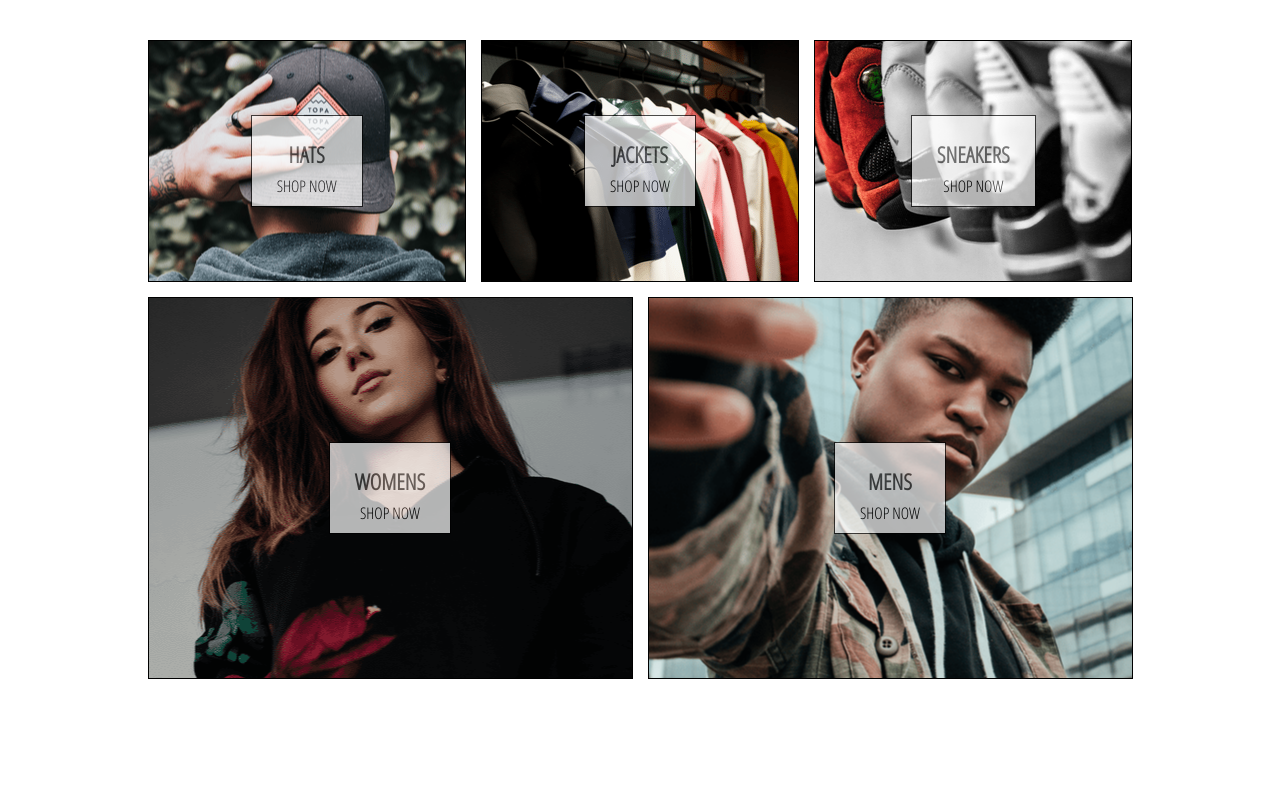
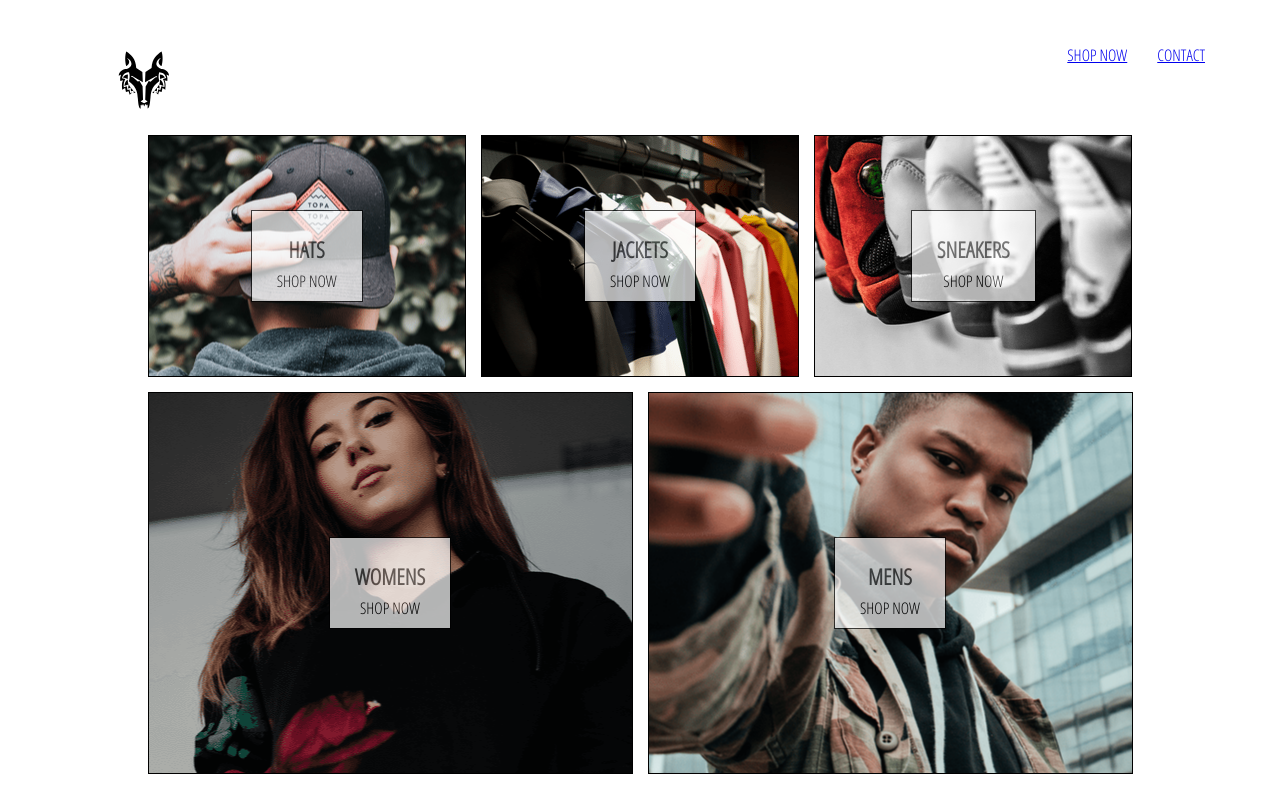
Before and after one commit to camjmoore/MerchStore, a React (Create React App) app: page / in a window 1280 px wide. Shown: the top 812 px of the page. Built offline with nearby package versions, Linux system fonts and the light colour scheme.

Commit message:
started header comp

```diff
--- a/src/App.js
+++ b/src/App.js
@@ -1,5 +1,6 @@
 import React from 'react';
 import './App.css'
+import Header from './components/header/header.component'
 import Homepage from './pages/homepage/homepage'
 import ShopPage from './pages/shop/shop.component'
 import { Switch, Route } from 'react-router-dom';
@@ -7,6 +8,7 @@
 function App() {
   return (
     <div>
+      <Header />
       <Switch>
         <Route exact path='/' component={Homepage}/>
         <Route path='/shop' component={ShopPage} />
--- /dev/null
+++ b/src/components/header/header.component.jsx
@@ -0,0 +1,24 @@
+import React from 'react';
+import { Link } from 'react-router-dom';
+import { ReactComponent as Logo } from '../../assets/merchwolf.svg'
+import './header.styles.scss'
+
+const Header = () => (
+  <div className='header'>
+    <Link className='logo-container' to="/">
+      <Logo
+        className='logo'
+      />
+    </Link>
+    <div className='options' to='/shop'>
+      <Link className='option' to='/shop'>
+        SHOP NOW
+      </Link>
+      <Link className='option' to='/shop'>
+        CONTACT
+      </Link>
+    </div>
+  </div>
+)
+
+export default Header;
--- /dev/null
+++ b/src/components/header/header.styles.scss
@@ -0,0 +1,30 @@
+.header {
+  height: 70px;
+  width: 100%;
+  display: flex;
+  justify-content: space-between;
+  margin-bottom: 25px;
+
+  .logo-container {
+    height: 100%;
+    width: 120px;
+    padding: 25px;
+
+    .logo {
+      height: 100%;
+      width: 100%;
+    }
+  }
+
+  .options {
+    width: 50%;
+    height: 100%;
+    display: flex;
+    align-items: center;
+    justify-content: flex-end;
+
+    .option {
+      padding: 10px 15px;
+    }
+  }
+}
```
Also changed, not shown: src/assets/merchwolf.svg (added), 1 other file (tests, documents, lock files or other folders).
